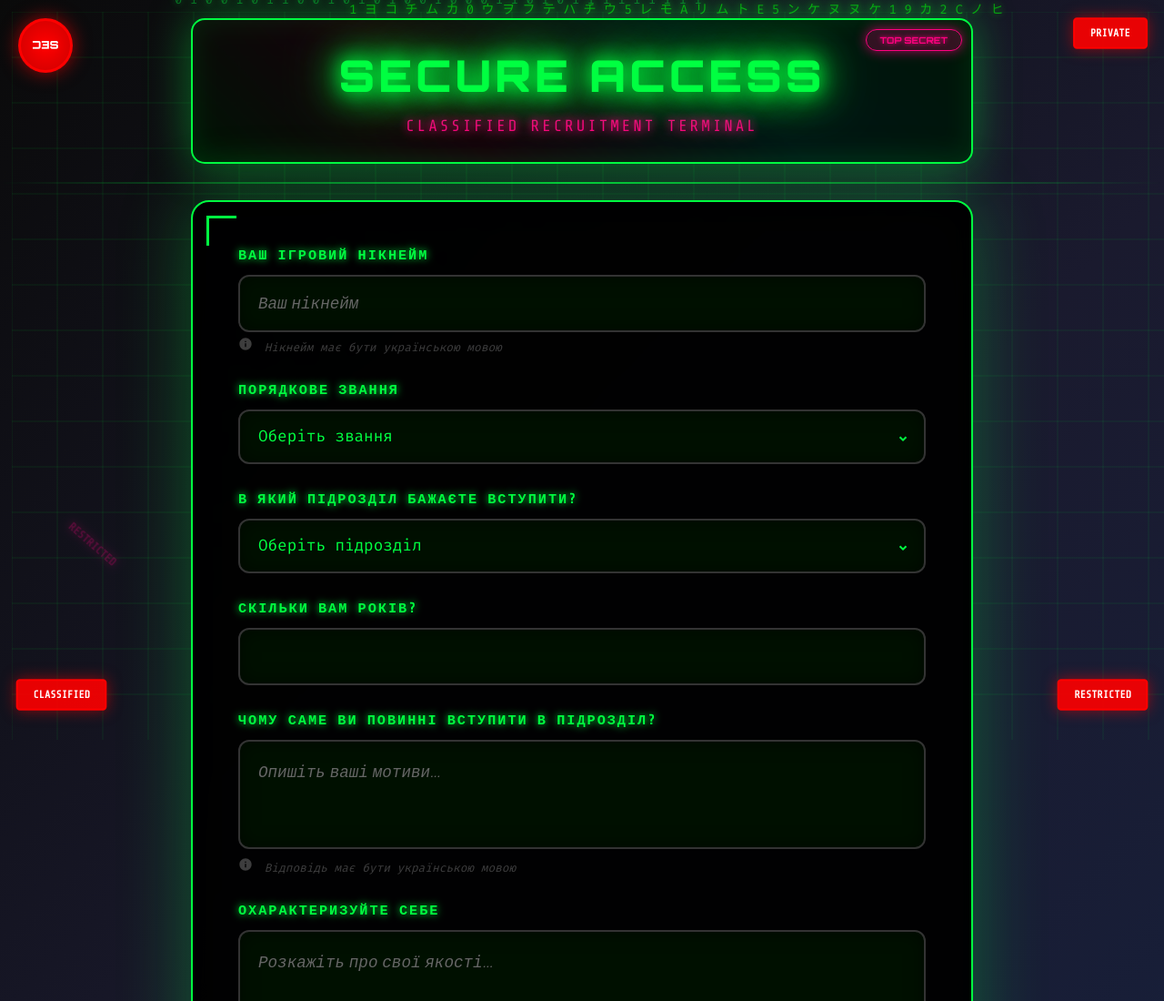
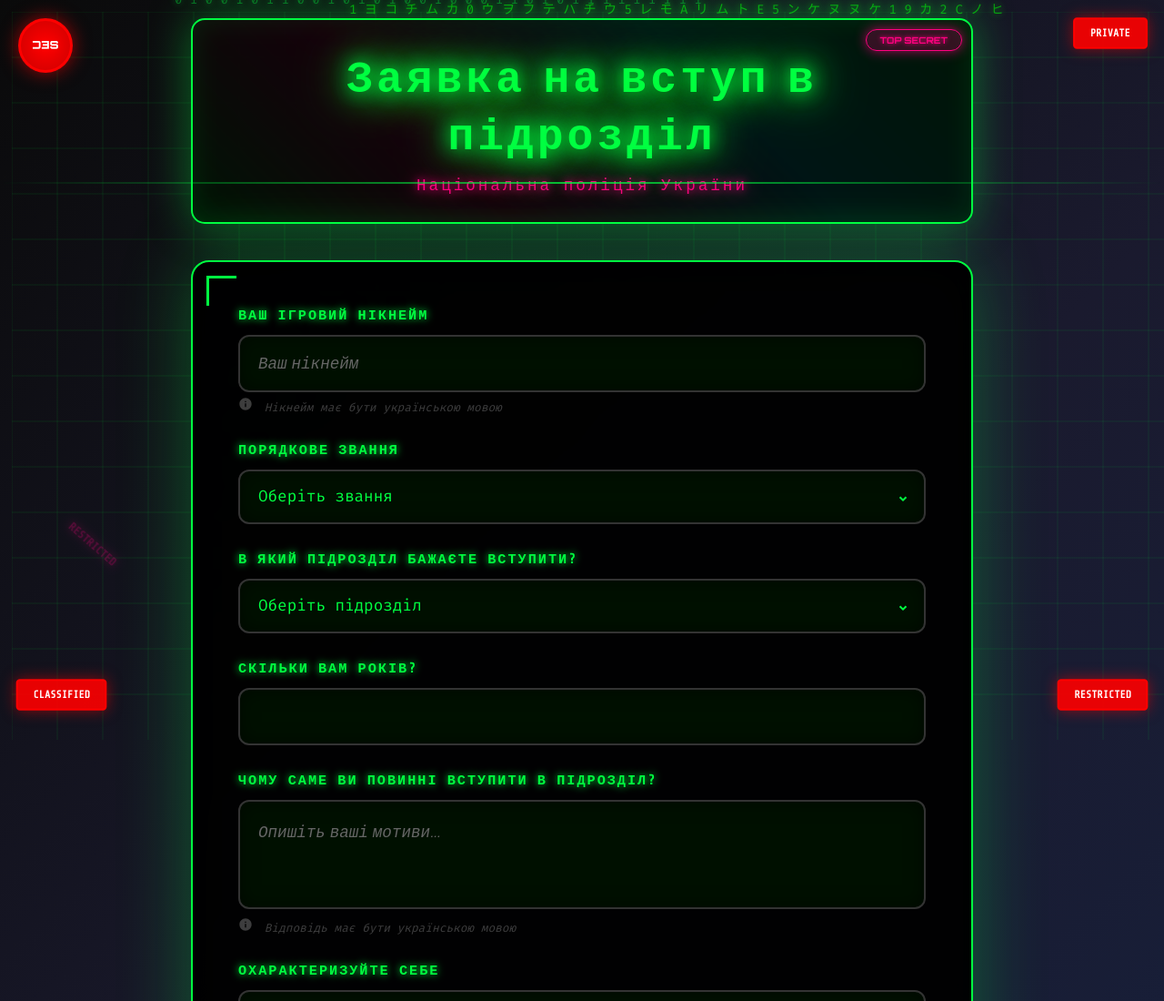
Before and after one commit to UAGTA/form-subdivision-npu, a plain HTML site: page index.html in a window 1280 px wide. Shown: the top 1100 px of the page at 91% size. Drawn offline with nearby package versions, Linux system fonts and the light colour scheme.

Commit message:
Update index.html

```diff
--- a/index.html
+++ b/index.html
@@ -3,7 +3,7 @@
 <head>
     <meta charset="UTF-8">
     <meta name="viewport" content="width=device-width, initial-scale=1.0">
-    <title>SECURE ACCESS TERMINAL</title>
+    <title>Заявка на вступ в підрозділ</title>
     <link rel="icon" href="https://i.imgur.com/Jc4Hu8e.png" type="image/png">
     <style>
         @import url('https://fonts.googleapis.com/css2?family=Orbitron:wght@400;700;900&family=Fira+Code:wght@300;400;500;700&family=Share+Tech+Mono&display=swap');
@@ -607,8 +607,8 @@
     <div class="container">
         <div class="terminal-header">
             <div class="classification-banner">TOP SECRET</div>
-            <h1 class="terminal-title glitch" data-text="SECURE ACCESS">SECURE ACCESS</h1>
-            <p class="terminal-subtitle">CLASSIFIED RECRUITMENT TERMINAL</p>
+            <h1 class="terminal-title glitch" data-text="Заявка на вступ в підрозділ">Заявка на вступ в підрозділ</h1>
+            <p class="terminal-subtitle">Національна поліція України</p>
         </div>
 
         <div class="form-container">
```
